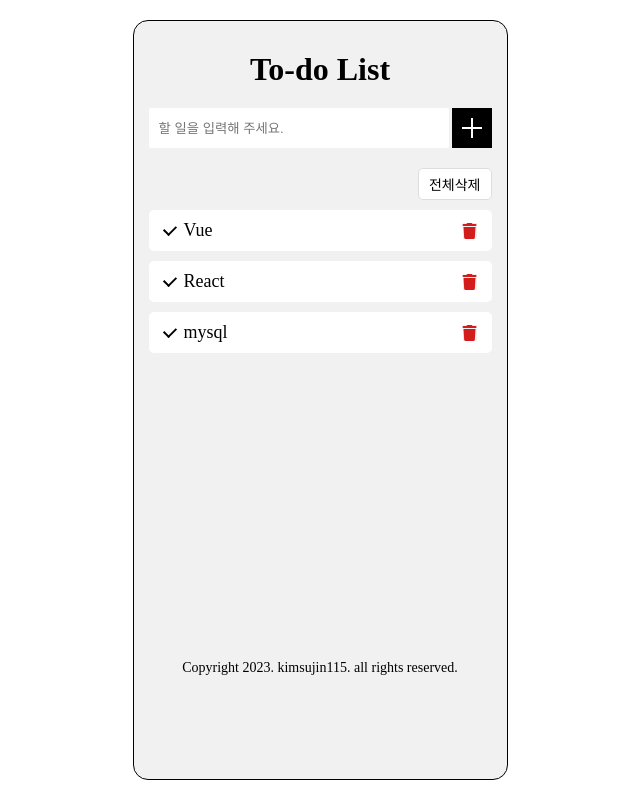
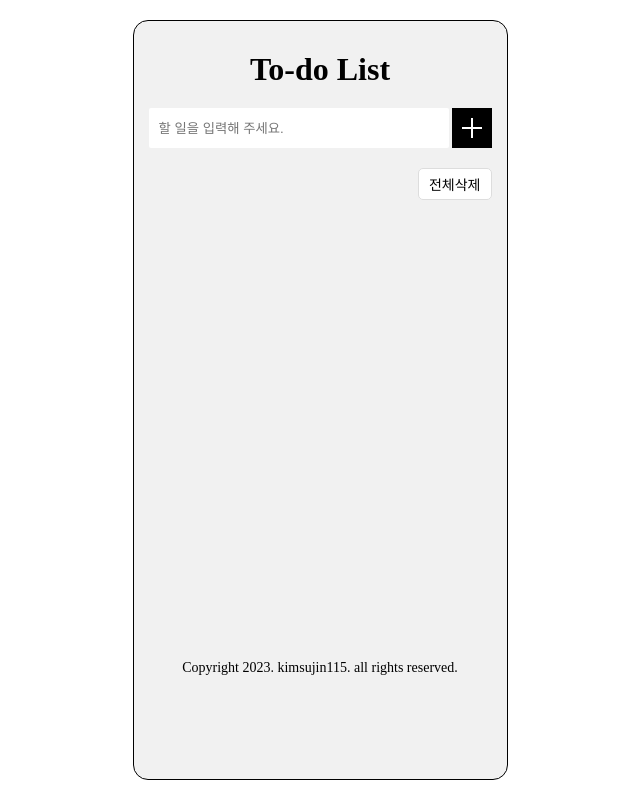
Before and after one commit to kimsujin115/todolist-vue, a Vue app: page / in a window 1280 px wide. Shown: the whole page, without its empty margins (320-960 px from the left). Built offline with nearby package versions, Linux system fonts and the light colour scheme.

Commit message:
로컬스토리지에 저장된 데이터 불러오기

```diff
--- a/src/components/TodoList.vue
+++ b/src/components/TodoList.vue
@@ -4,17 +4,9 @@
       <button class="btnAllDel">전체삭제</button>
     </div>
     <ul class="todoList">
-      <li>
-        <span>Vue</span>
-        <button class="btnDel fas fa-trash"></button>
-      </li>
-      <li>
-        <span>React</span>
-        <button class="btnDel fas fa-trash"></button>
-      </li>
-      <li>
-        <span>mysql</span>
-        <button class="btnDel fas fa-trash"></button>
+      <li v-for="item in todoItems" :key="item">
+        <span>{{ item }}</span>
+        <button class="btnDel fas fa-trash""></button>
       </li>
     </ul>
   </div>
@@ -22,7 +14,18 @@
 
 <script>
     export default {
-
+      data() {
+        return {
+          todoItems : []
+        }
+      },
+      created() {
+        if ( localStorage.length > 0 ) {
+          for (let i=0; i < localStorage.length; i++) {
+            this.todoItems.push(localStorage.key(i))
+          }
+        }
+      },
     }
 </script>
 
```
